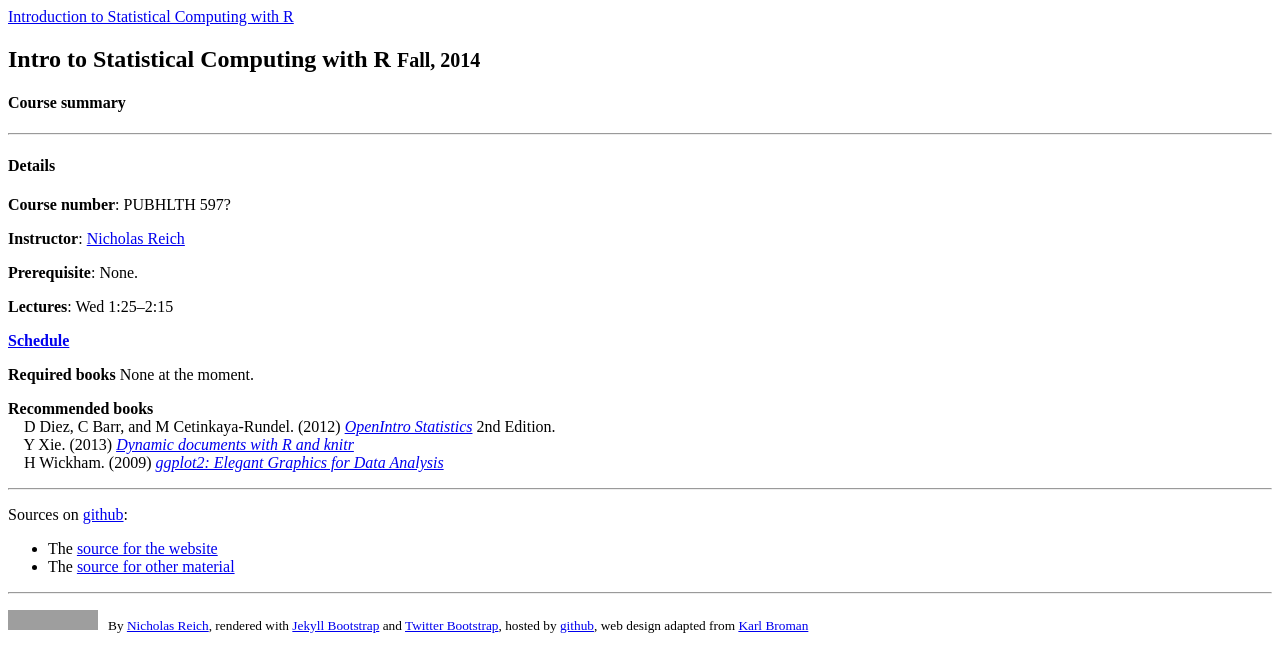
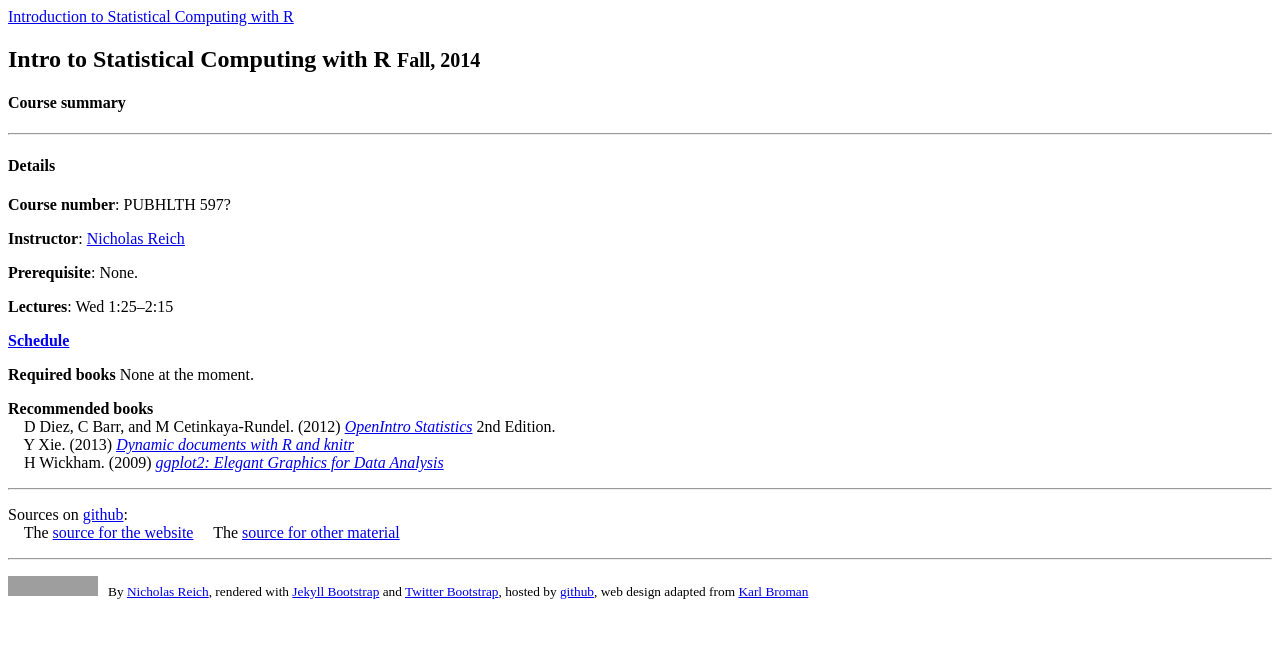
Before and after one commit to nickreich/statComp2014, a Jekyll site: the page built from index.md, in a window 1280 px wide. Shown: the top 672 px of the page. Built offline with Jekyll 4.4.1, drawn with Linux system fonts in a browser that asks for light colours; grey boxes are pictures that could not be loaded.

```diff
--- a/index.md
+++ b/index.md
@@ -37,6 +37,6 @@ None at the moment.
 
 ---
 
-Sources on [github](http://github.com):
-- The [source for the website](https://github.com/nickreich/statComp2014/tree/tree/gh-pages)
-- The [source for other material](https://github.com/nickreich/statComp2014/tree/master)
+Sources on [github](http://github.com):<br>
+&nbsp; &nbsp; The [source for the website](https://github.com/nickreich/statComp2014/tree/tree/gh-pages)
+&nbsp; &nbsp; The [source for other material](https://github.com/nickreich/statComp2014/tree/master)
```
